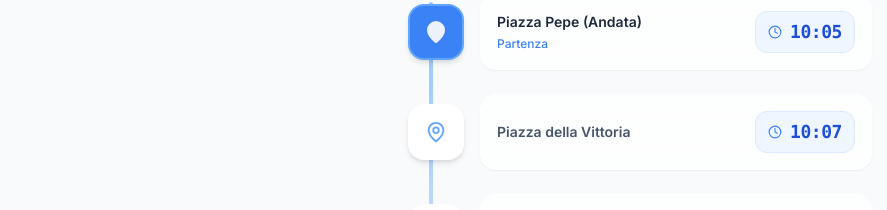
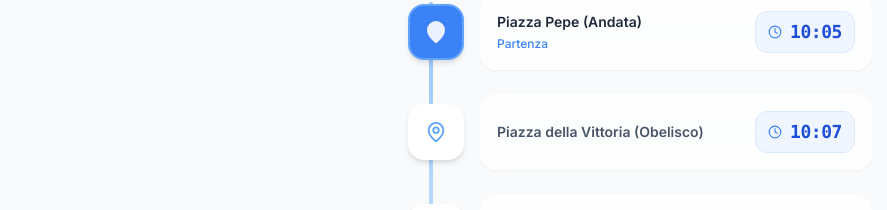
Before and after one commit to seipher91/trotta-bus-campobasso, a React (Vite) app: page / in a window 1280 px wide. Both pictures are taken after a click on the element 640 px from the left and 344 px from the top of the page. Shown: the part 274-484 px from the top of the page, without its empty margins (0-887 px from the left). Built offline with nearby package versions, Linux system fonts and the light colour scheme.

Commit message:
feat: Implement seasonal bus schedules by adding summer data and dynamic switching logic.

```diff
--- a/App.tsx
+++ b/App.tsx
@@ -1,6 +1,7 @@
 import React, { useState, useEffect, useMemo } from 'react';
 import { ArrowLeft, Bus, ChevronDown, Clock } from 'lucide-react';
-import { LINE_7_DATA } from './constants';
+import { LINE_7_WINTER_DATA } from './constants';
+import { LINE_7_SUMMER_DATA } from './constants_summer';
 import { Season } from './types';
 import { getInitialSeason, getClosestTimeIndex } from './utils/season';
 import Timeline from './components/Timeline';
@@ -11,25 +12,27 @@ type View = 'home' | 'detail';
 
 function App() {
   const [view, setView] = useState<View>('home');
-  const [season, setSeason] = useState<Season>(Season.WINTER);
+  // Initialize season state directly
+  const [season, setSeason] = useState<Season>(getInitialSeason);
+
+  // Choose data based on season
+  const currentLineData = season === Season.SUMMER ? LINE_7_SUMMER_DATA : LINE_7_WINTER_DATA;
+
   const [selectedTimeIndex, setSelectedTimeIndex] = useState<number>(0);
 
-  // Initialize season and find closest bus on mount
+  // Update selected index when line data (season) changes
   useEffect(() => {
-    const initialSeason = getInitialSeason();
-    setSeason(initialSeason);
-
     // Find closest upcoming departure
-    const departureTimes = LINE_7_DATA.schedules[0].times;
+    const departureTimes = currentLineData.schedules[0].times;
     const closestIndex = getClosestTimeIndex(departureTimes);
     setSelectedTimeIndex(closestIndex);
-  }, []);
+  }, [currentLineData]);
 
   const handleSeasonToggle = () => {
     setSeason(prev => prev === Season.SUMMER ? Season.WINTER : Season.SUMMER);
   };
 
-  const currentDepartureTime = LINE_7_DATA.schedules[0].times[selectedTimeIndex];
+  const currentDepartureTime = currentLineData.schedules[0].times[selectedTimeIndex];
 
   // Render Home View
   if (view === 'home') {
@@ -56,13 +59,13 @@ function App() {
             <ArrowLeft className="rotate-180 text-bus-400 group-hover:translate-x-1 transition-transform" size={20} />
           </div>
 
-          <h2 className="text-2xl font-bold text-slate-800 mb-1">{LINE_7_DATA.name}</h2>
-          <p className="text-slate-500 text-sm mb-6">{LINE_7_DATA.description}</p>
+          <h2 className="text-2xl font-bold text-slate-800 mb-1">{currentLineData.name}</h2>
+          <p className="text-slate-500 text-sm mb-6">{currentLineData.description}</p>
 
           <div className="flex items-center gap-3 text-sm font-medium text-slate-600 bg-white/50 p-3 rounded-xl">
-             <Clock size={16} className="text-bus-500" />
-             <span>Prossima partenza: </span>
-             <span className="text-bus-700 font-bold ml-auto">{currentDepartureTime}</span>
+            <Clock size={16} className="text-bus-500" />
+            <span>Prossima partenza: </span>
+            <span className="text-bus-700 font-bold ml-auto">{currentDepartureTime}</span>
           </div>
         </div>
 
@@ -86,9 +89,9 @@ function App() {
             <ArrowLeft size={20} />
           </button>
           <div className="text-center">
-            <h2 className="font-bold text-slate-800 text-lg leading-none">{LINE_7_DATA.name}</h2>
+            <h2 className="font-bold text-slate-800 text-lg leading-none">{currentLineData.name}</h2>
             <span className="text-[10px] text-slate-500 font-medium uppercase tracking-wide">
-              {LINE_7_DATA.description}
+              {currentLineData.description}
             </span>
           </div>
           <div className="w-10" /> {/* Spacer for centering */}
@@ -104,7 +107,7 @@ function App() {
               onChange={(e) => setSelectedTimeIndex(Number(e.target.value))}
               className="appearance-none w-full bg-white border border-slate-200 text-slate-800 text-center font-bold text-lg py-3 pl-4 pr-10 rounded-2xl shadow-sm focus:outline-none focus:ring-2 focus:ring-bus-500 focus:border-transparent transition-shadow"
             >
-              {LINE_7_DATA.schedules[0].times.map((time, idx) => (
+              {currentLineData.schedules[0].times.map((time, idx) => (
                 <option key={time} value={idx}>
                   Partenza {time}
                 </option>
@@ -126,7 +129,7 @@ function App() {
         </div>
 
         <Timeline
-          lineData={LINE_7_DATA}
+          lineData={currentLineData}
           selectedIndex={selectedTimeIndex}
         />
       </main>
--- a/constants.ts
+++ b/constants.ts
@@ -1,6 +1,6 @@
 import { LineData } from './types';
 
-export const LINE_7_DATA: LineData = {
+export const LINE_7_WINTER_DATA: LineData = {
   id: 'line-7',
   name: 'Linea 7',
   description: 'Circolare Ospedale',
@@ -10,7 +10,7 @@ export const LINE_7_DATA: LineData = {
       times: ['06:35', '07:10', '07:45', '08:20', '08:55', '09:30', '10:05', '10:40', '11:15', '11:50', '12:25', '13:00', '13:35', '14:10', '14:45', '15:20', '15:55', '16:30', '17:05', '17:40', '18:15', '18:50', '19:25', '20:00', '20:35']
     },
     {
-      stopName: 'Piazza della Vittoria',
+      stopName: 'Piazza della Vittoria (Obelisco)',
       times: ['06:37', '07:12', '07:47', '08:22', '08:57', '09:32', '10:07', '10:42', '11:17', '11:52', '12:27', '13:02', '13:37', '14:12', '14:47', '15:22', '15:57', '16:32', '17:07', '17:42', '18:17', '18:52', '19:27', '20:02', '20:37']
     },
     {
--- /dev/null
+++ b/constants_summer.ts
@@ -0,0 +1,29 @@
+import { LineData } from './types';
+
+export const LINE_7_SUMMER_DATA: LineData = {
+    id: 'line-7-summer',
+    name: 'Linea 7',
+    description: 'Circolare Ospedale (Estivo)',
+    schedules: [
+        {
+            stopName: 'Piazza Pepe (Andata)',
+            times: ['06:36', '07:10', '07:45', '08:20', '08:55', '09:30', '10:05', '10:40', '11:15', '11:50', '12:25', '13:00', '13:35', '14:10', '14:45', '15:20', '15:55', '16:30', '17:05', '17:40', '18:15', '18:50', '19:25', '20:00', '20:35']
+        },
+        {
+            stopName: 'Piazza della Vittoria (Obelisco)',
+            times: ['06:37', '07:12', '07:47', '08:22', '08:57', '09:32', '10:07', '10:42', '11:17', '11:52', '12:27', '13:02', '13:37', '14:12', '14:47', '15:22', '15:57', '16:32', '17:07', '17:42', '18:17', '18:52', '19:27', '20:02', '20:37']
+        },
+        {
+            stopName: 'Cardarelli (Fermata 1)',
+            times: ['06:50', '07:25', '08:00', '08:35', '09:10', '09:45', '10:20', '10:55', '11:30', '12:05', '12:40', '13:15', '13:50', '14:25', '15:00', '15:35', '16:10', '16:45', '17:20', '17:55', '18:30', '19:05', '19:40', '20:15', '20:50']
+        },
+        {
+            stopName: 'Cardarelli (Fermata 2)',
+            times: ['06:53', '07:28', '08:03', '08:38', '09:13', '09:48', '10:23', '10:58', '11:33', '12:08', '12:43', '13:18', '13:53', '14:28', '15:03', '15:38', '16:13', '16:48', '17:23', '17:58', '18:33', '19:08', '19:43', '20:18', '20:53']
+        },
+        {
+            stopName: 'Piazza Pepe (Ritorno)',
+            times: ['07:07', '07:42', '08:17', '08:52', '09:27', '10:02', '10:37', '11:12', '11:47', '12:22', '12:57', '13:32', '14:07', '14:42', '15:17', '15:52', '16:27', '17:02', '17:37', '18:12', '18:47', '19:22', '19:57', '20:32', '21:07']
+        }
+    ]
+};
--- a/package.json
+++ b/package.json
@@ -1,7 +1,7 @@
 {
   "name": "trotta-bus-campobasso",
   "private": true,
-  "version": "0.0.0",
+  "version": "0.0.2",
   "type": "module",
   "scripts": {
     "dev": "vite",
```
